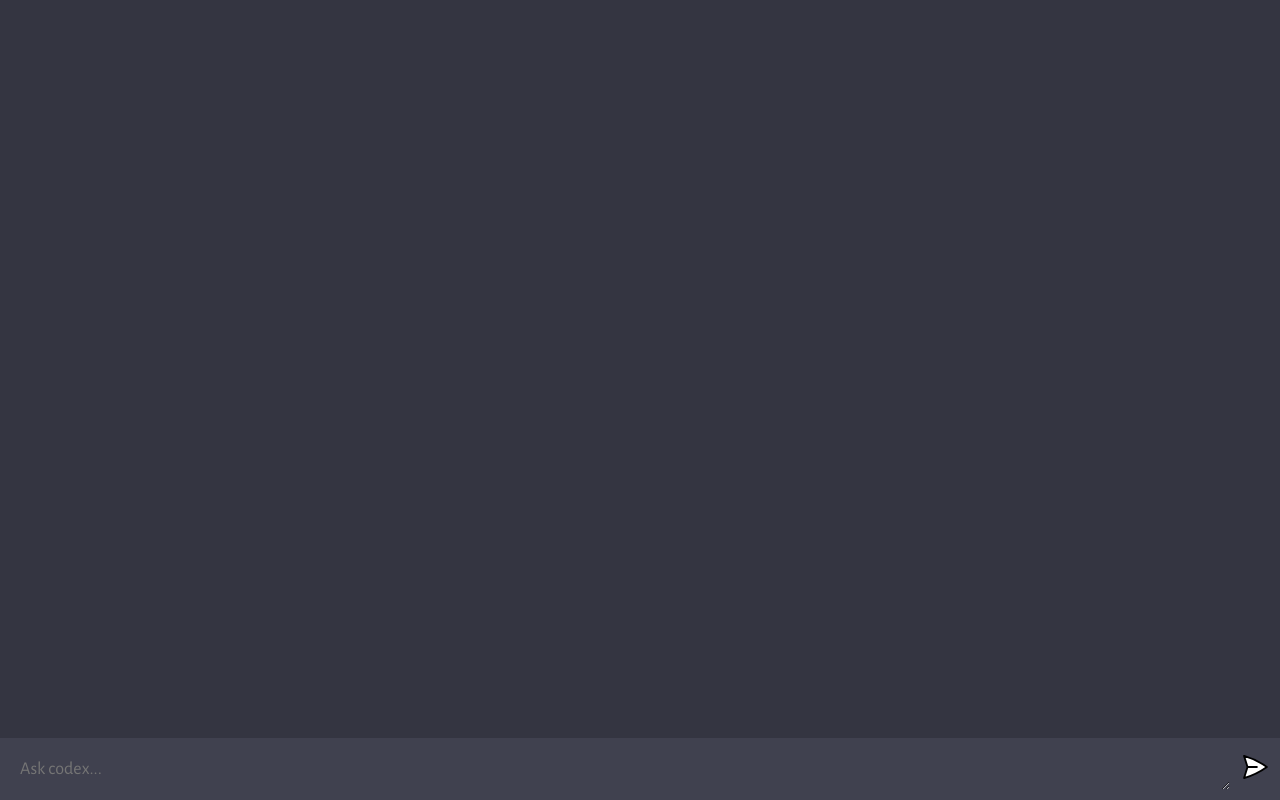
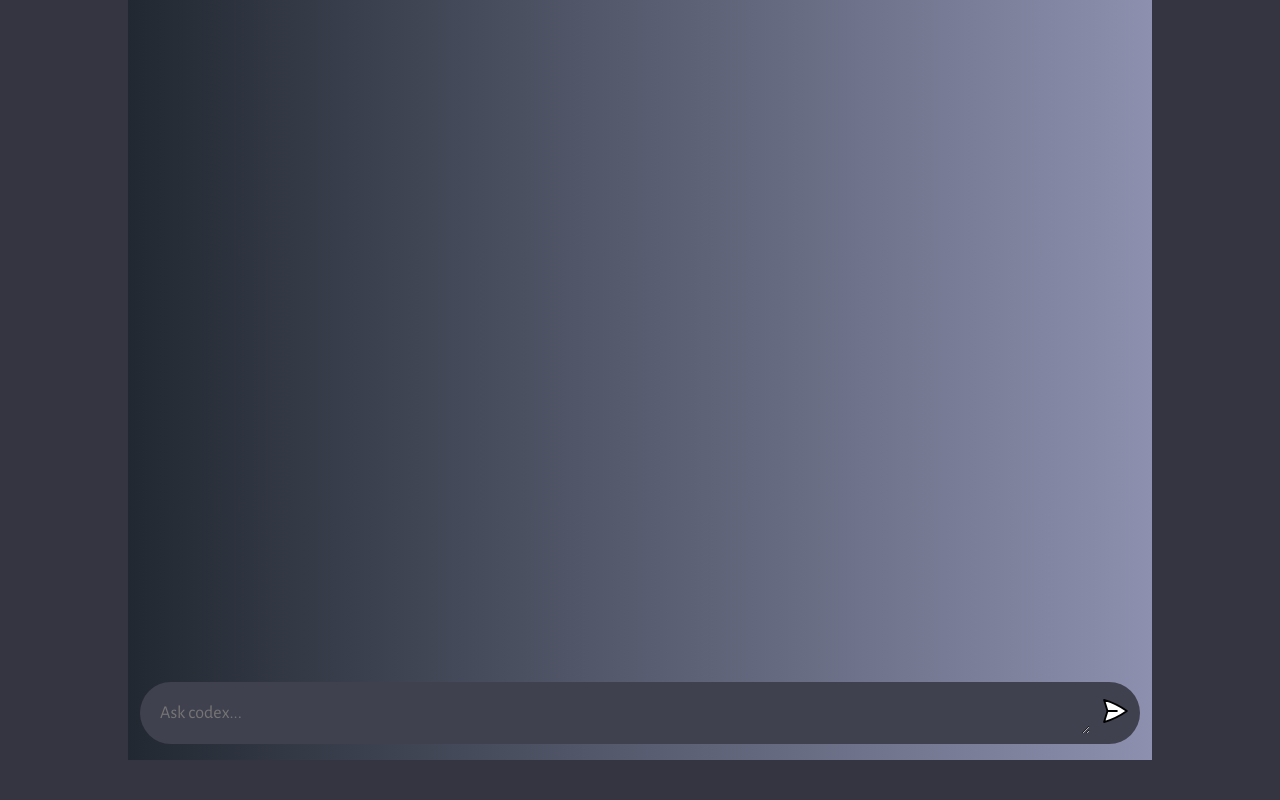
Before and after one commit to johnniedom/Codex, a website built with Vite: page client/index.html in a window 1280 px wide. Built offline with nearby package versions, Linux system fonts and the light colour scheme.

Commit message:
style-update

```diff
--- a/client/style.css
+++ b/client/style.css
@@ -9,22 +9,26 @@
 
 body {
   background: #343541;
+
 }
 
 #app {
-  width: 100vw;
-  height: 100vh;
-  background: #343541;
+  width: 80vw;
+  height: 95vh;
+  margin: auto;
+  background: linear-gradient(to left,#8d90ae, #222831 );
 
+  align-self: flex-end;
   display: flex;
   flex-direction: column;
   align-items: center;
+  /* justify-content: center; */
   justify-content: space-between;
 }
 
 #chat_container {
   flex: 1;
-  width: 100%;
+  width: 80%;
   height: 100%;
   overflow-y: scroll;
 
@@ -113,14 +117,15 @@ body {
 }
 
 form {
-  width: 100%;
-  max-width: 1280px;
-  margin: 0 auto;
+  width:100%;
+  max-width: 1000px;
+  margin: 1rem auto;
   padding: 10px;
   background: #40414F;
 
   display: flex;
   flex-direction: row;
+  border-radius:2rem;
   gap: 10px;
 }
 
@@ -132,7 +137,7 @@ textarea {
 
   padding: 10px;
   background: transparent;
-  border-radius: 5px;
+  border-radius:2rem;
   border: none;
   outline: none;
 }
```
